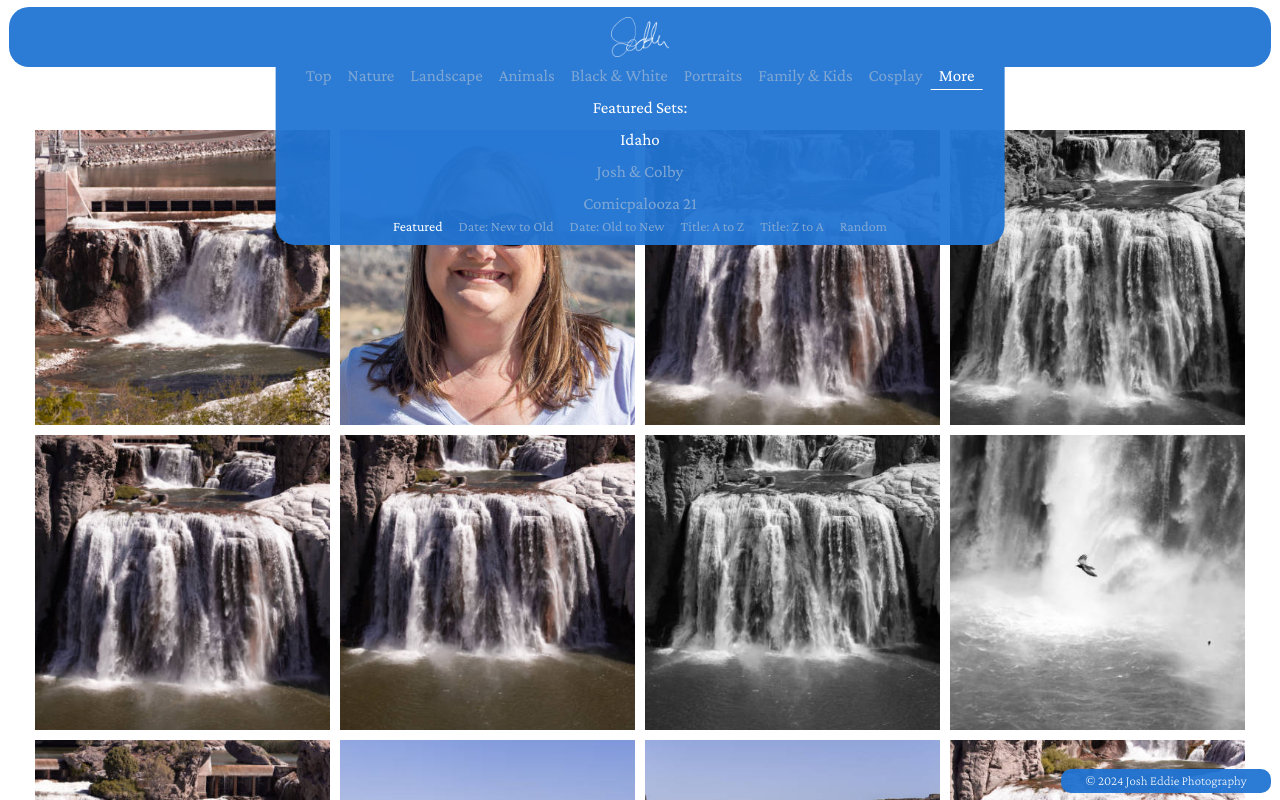
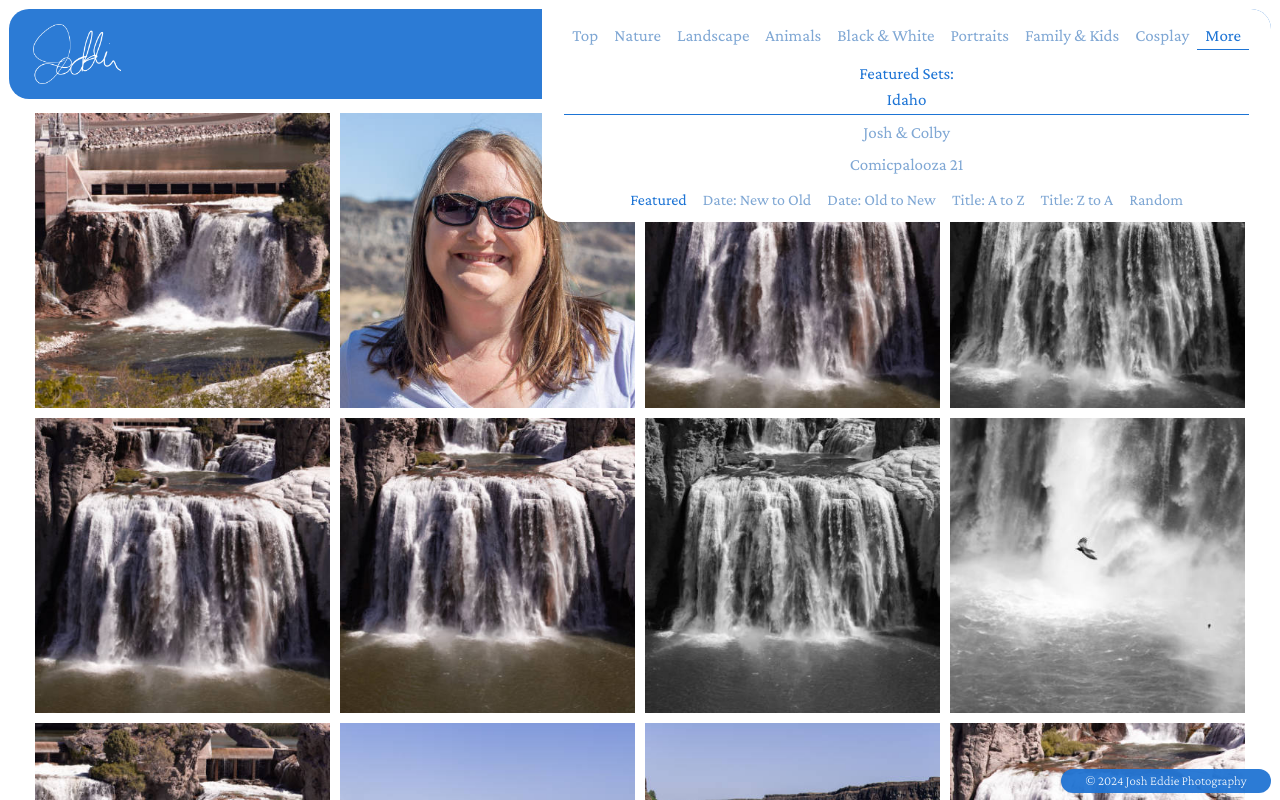
Before and after one commit to JoshEddie/photos_josheddie_com, a React (Create React App) app: page /photos/Idaho in a window 1280 px wide. Both pictures are taken after a click on the button "More". Shown: the top 800 px of the page. Built offline with nearby package versions, Linux system fonts and the light colour scheme.

Commit message:
sort/filter nav css overhaul

```diff
--- a/src/components/ImageBrowserNav.js
+++ b/src/components/ImageBrowserNav.js
@@ -13,14 +13,14 @@ export default function ImageBrowserNav({sortImages}) {
     return (
         <>
         <Header />
-        <nav className="imageSort">
+        <nav className={showMore ? "imageFilter more" : "imageFilter"}>
 
             <Navigation hideShowMore={() => setShowMore(false)}/>
 
             <button className={showMore ? "photoNav active" : "photoNav"} onClick={() => setShowMore(!showMore)}>More</button>
-            {showMore && (<nav className="moreSort" onClick={() => setShowMore(!showMore)}>
+            {showMore && (<nav className="moreFilter" onClick={() => setShowMore(!showMore)}>
                 <Navigation />
-                <span class="photoNav featuredHeader">Featured Sets:</span>
+                <span class="featuredHeader">Featured Sets:</span>
                 <NavLink className='photoNav featuredSet' to="idaho">
                     Idaho
                 </NavLink>
--- a/src/components/SortMenu.js
+++ b/src/components/SortMenu.js
@@ -7,12 +7,7 @@ export default function SortMenu({sortImages}) {
 
     return (
         <>
-        {/* {showSort && (
-            <button className="sortMenu" onClick={() => setShowSort(!showSort)}>Sort by: {currentSort} ⌄</button>
-        )} */}
-        {/* {!showSort && ( */}
-            <>
-            <button className={showSort ? "filterButton active" : "filterButton"} onClick={() => setShowSort(!showSort)}>Filter</button>
+        <button className={showSort ? "sortMenuButton active" : "sortMenuButton"} onClick={() => setShowSort(!showSort)}>Sort By: {currentSort}</button>
         <div className={showSort ? "sortMenu show" : "sortMenu"} onClick={() => setShowSort(!showSort)}>
             <button
                 className={currentSort[0] == 'Featured' ? "photoNav sortButton active" : "photoNav sortButton"}
@@ -21,28 +16,28 @@ export default function SortMenu({sortImages}) {
                     setCurrentSort(['Featured', true]);
                 }}>Featured</button>
             <button
-                    className={currentSort[0] == 'Date' && !currentSort[1] ? "photoNav sortButton active" : "photoNav sortButton"}
+                className={currentSort[0] == 'Date - New to Old' && !currentSort[1] ? "photoNav sortButton active" : "photoNav sortButton"}
                 onClick={() => {
                     sortImages(['date', false]);
-                        setCurrentSort(['Date', false]);
+                    setCurrentSort(['Date - New to Old', false]);
                 }}>Date: New to Old</button>
             <button
-                    className={currentSort[0] == 'Date' && currentSort[1] ? "photoNav sortButton active" : "photoNav sortButton"}
+                className={currentSort[0] == 'Date - Old to New' && currentSort[1] ? "photoNav sortButton active" : "photoNav sortButton"}
                 onClick={() => {
                     sortImages(['date', true]);
-                        setCurrentSort(['Date', true]);
+                    setCurrentSort(['Date - Old to New', true]);
                 }}>Date: Old to New</button>
             <button
-                    className={currentSort[0] == 'Title' && currentSort[1] ? "photoNav sortButton active" : "photoNav sortButton"}
+                className={currentSort[0] == 'Title - A to Z' && currentSort[1] ? "photoNav sortButton active" : "photoNav sortButton"}
                 onClick={() => {
                     sortImages(['title', true]);
-                        setCurrentSort(['Title', true]);
+                    setCurrentSort(['Title - A to Z', true]);
                 }}>Title: A to Z</button>
             <button
-                    className={currentSort[0] == 'Title' && !currentSort[1] ? "photoNav sortButton active" : "photoNav sortButton"}
+                className={currentSort[0] == 'Title - Z to A' && !currentSort[1] ? "photoNav sortButton active" : "photoNav sortButton"}
                 onClick={() => {
                     sortImages(['title', false]);
-                        setCurrentSort(['Title', false]);
+                    setCurrentSort(['Title - Z to A', false]);
                 }}>Title: Z to A</button>
             <button
                 className={currentSort[0] == 'Random' ? "photoNav sortButton active" : "photoNav sortButton"}
@@ -52,7 +47,5 @@ export default function SortMenu({sortImages}) {
                 }}>Random</button>
         </div>
         </>
-        {/* )} */}
-      </>
     )
 }
--- a/src/css/ImageBrowser.css
+++ b/src/css/ImageBrowser.css
@@ -10,7 +10,7 @@
 
 .photoDisplay {
     position: relative;
-    top: 115px;
+    top: 111px;
     left: 0;
     right: 0;
     padding: 0 10px 40px 10px;
@@ -25,18 +25,19 @@
     bottom: 15px;
     left: 50%;
     transform: translate(-50%, 0);
-    border-radius: 10px;
-    min-width: 190px;
+    border-radius: 0 0 20px 20px;
+    min-width: 210px;
+    width: 80%;
     font-size: 13px;
     line-height: 14px;
 	font-weight: 100;
-    padding: 5px 10px
+    padding: 5px 0;
 }
 
-@media screen and (min-width: 900px) {
+@media screen and (min-width: 875px) {
 
     .photoDisplay {
-        top: 125px
+        top: 108px
     }
 
     .copyright {
@@ -44,6 +45,8 @@
         right: 9px;
         bottom: 7px;
         transform: none;
+        border-radius: 20px;
+        max-width: 190px;
     }
 
 
@@ -51,9 +54,9 @@
 
 @media screen and (min-width: 1700px) {
 
-    .photoDisplay {
+    /* .photoDisplay {
         top: 77px
-    }
+    } */
 
 }
 
--- a/src/css/ImageBrowserNav.css
+++ b/src/css/ImageBrowserNav.css
@@ -1,13 +1,13 @@
 .header {
     position: fixed;
-    top: 7px;
+    top: 9px;
     left: 9px;
     right: 9px;
     background-color: #1d74d5; /*Fallback Support*/
     background-color: var(--mainColorRGBA-Opacity95);
     z-index: 50;
     border-radius: 20px 20px 0 0;
-    padding: 10px;
+    padding: 10px 24px;
 }
 
 .header .logo {
@@ -17,10 +17,10 @@
     cursor: pointer;
 }
 
-.imageSort {
+.imageFilter {
     position: fixed;
-    top: 67px;
     z-index: 1000;
+    top: 69px;
     left: 9px;
     right: 9px;
     line-height: 0;
@@ -29,26 +29,28 @@
     background-color: #1d74d5; /*Fallback Support*/
     background-color: var(--mainColorRGBA-Opacity95);
     white-space: nowrap;
-    /* overflow: scroll; */
 }
 
-.filterButton {
+.sortMenuButton {
     position: fixed;
-    right: 25px;
-    top: 20px;
-    font-size: 17px;
-    padding: 8px 15px;
+    bottom: 39px;
+    left: 50%;
+    transform: translateX(-50%);
+    font-size: 15px;
+    padding: 8px 15px 4px 15px;
+    min-width: 210px;
+    width: 80%;
     border: none;
-    border-radius: 10px;
-    background-color: #7fa7d4; /*Fallback Variable Support*/
-    background-color: var(--lightAccentHex);
+    border-radius: 20px 20px 0 0;
+    background-color: #1d74d5; /*Fallback Variable Support*/
+    background-color: var(--mainColorRGBA-Opacity95);
     z-index: 1000;
     cursor: pointer;
     color: #ffffff;
 }
 
-.filterButton:hover,
-.filterButton.active {
+.sortMenuButton:hover,
+.sortMenuButton.active {
     background-color: #ffffff;
     color: #1d74d5; /*Fallback Support*/
     color: var(--mainColorHex);
@@ -57,15 +59,15 @@
 .sortMenu {
     position: fixed;
     z-index: 1000;
-    padding: 15px 15px 0 15px;
-    border-radius: 20px;
+    padding: 10px 0;
+    border-radius: 20px 20px 0 0;
+    bottom: 39px;
     left: 50%;
-    top: 50%;
+    transform: translateX(-50%);
     max-width: 90%;
-    width: 200px;
-    transform: translate(-50%, -50%);
-    background-color: #1d74d5; /*Fallback Support*/
-    background-color: var(--mainColorRGBA-Opacity95);
+    width: 80%;
+    min-width: 210px;
+    background-color: #ffffff;
     display: none;
 }
 
@@ -86,148 +88,23 @@
 }
 
 .sortButton {
-    font-size: 17px;
-    padding: 0 8px 15px 8px;
+    font-size: 16px;
+    padding: 4px;
+    margin: 4px auto;
     display: block;
-    margin: 0 auto;
 }
 
-.moreSort {
-    max-width: 300px;
-    margin-left: auto;
-    margin-right: auto
-}
-
-.moreSort .photoNav {
+.moreFilter .photoNav {
     display: block;
     padding: 9px 8px 6px 8px;
 }
 
 .featuredHeader {
     color: #ffffff;
-    padding-bottom: 0;
-    padding-top: 15px;
+    padding: 15px 8px 0 8px;
+    font-size: 17px;
+    line-height: 17px;
     cursor: default;
-}
-
-.imageSort .nav4, .imageSort .nav5, .imageSort .nav6, .imageSort .nav7, .imageSort .nav8,
-.imageSort .nav9, .imageSort .nav10, .imageSort .nav11, .imageSort .nav12, .imageSort .nav13,
-.imageSort .nav14, .imageSort .nav15, .imageSort .nav16, .imageSort .navAll,
-.moreSort .nav1, .moreSort .nav2, .moreSort .nav3,
-.imageSort .navFeatured, .imageSort .featuredHeader {
-    display: none;
-}
-
-.moreSort .nav4, .moreSort .nav5, .moreSort .nav6, .moreSort .nav7, .moreSort .nav8,
-.moreSort .nav9, .moreSort .nav10, .moreSort .nav11, .moreSort .nav12,
-.moreSort .nav13, .moreSort .nav14, .moreSort .nav15, .moreSort .nav16, .moreSort .navAll,
-.moreSort .navFeatured, .moreSort .featuredHeader {
-    display: block;
-}
-
-@media screen and (min-width: 400px) {.imageSort .nav4 {display: inline-block} .moreSort .nav4 {display: none;}}
-@media screen and (min-width: 525px) {.imageSort .nav5 {display: inline-block} .moreSort .nav5 {display: none;}}
-@media screen and (min-width: 600px) {.imageSort .nav6 {display: inline-block} .moreSort .nav6 {display: none;}}
-@media screen and (min-width: 700px) {.imageSort .nav7 {display: inline-block} .moreSort .nav7 {display: none;}}
-@media screen and (min-width: 800px) {.imageSort .nav8 {display: inline-block} .moreSort .nav8 {display: none;}}
-@media screen and (min-width: 800px) {.imageSort .nav9 {display: inline-block} .moreSort .nav9 {display: none;}}
-
-@media screen and (min-width: 405px) {
-
-    .imageSort a.active {
-        display: inline-block;
-    }
-
-    .moreSort .photoNav.active {
-        display: none
-    }
-
-}
-
-@media screen and (min-width: 900px) {
-
-    .imageSort {
-        top: 67px;
-        left: 50%;
-        transform: translateX(-50%);
-        right: auto;
-    }
-
-    .filterButton {
-        display: none;
-    }
-
-    .sortMenu {
-        position: static;
-        transform: translate(0, 0);
-        margin: 0 auto;
-        display: block;
-        background-color: transparent;
-        padding: 0;
-        width: auto;
-    }
-
-    .sortButton {
-        display: inline-block;
-        font-size: 14px;
-        padding-bottom: 0;
-    }
-
-    .header {
-        border-radius: 20px;
-    }
-
-}
-
-/* @media screen and (min-width: 1400px) {
-
-    .sortMenu {
-        top: 15px;
-        right: 9px;
-        left: auto;
-        bottom: auto;
-        transform: none;
-        width: auto;
-        background-color: transparent;
-        display: block;
-    }
-
-    .sortButton {
-        display: inline-block;
-    }
-
-} */
-
-@media screen and (min-width: 1700px) {
-
-    .header {
-        height: auto;
-    }
-
-    .imageSort{
-        top: 28px;
-        left: 9px;
-        background-color: transparent;
-        transform: none;
-    }
-
-    .sortMenu {
-        position: fixed;
-        top: 28px;
-        right: 22px;
-        left: auto;
-        bottom: auto;
-        transform: none;
-        width: auto;
-        background-color: transparent;
-        display: block;
-    }
-
-    .sortButton {
-        display: inline-block;
-        font-size: 17px;
-    }
-
 }
 
 .photoNav.active,
@@ -236,14 +113,128 @@
     border-bottom: 1px solid #ffffff;
 }
 
-.moreSort .photoNav.featuredSet {
-    display: block;
+.sortButton:hover,
+.sortButton.active {
+    color: var(--mainColorHex);
     border-bottom: none;
 }
 
-.sortButton:hover,
-.sortButton.active,
-.moreSort .photoNav:hover,
-.moreSort .photoNav.active {
+.imageFilter .nav4, .imageFilter .nav5, .imageFilter .nav6, .imageFilter .nav7, .imageFilter .nav8,
+.imageFilter .nav9, .imageFilter .nav10, .imageFilter .nav11, .imageFilter .nav12, .imageFilter .nav13,
+.imageFilter .nav14, .imageFilter .nav15, .imageFilter .nav16, .imageFilter .navAll,
+.moreFilter .nav1, .moreFilter .nav2, .moreFilter .nav3 {
+    display: none;
+}
+
+.moreFilter .nav4, .moreFilter .nav5, .moreFilter .nav6, .moreFilter .nav7, .moreFilter .nav8,
+.moreFilter .nav9, .moreFilter .nav10, .moreFilter .nav11, .moreFilter .nav12,
+.moreFilter .nav13, .moreFilter .nav14, .moreFilter .nav15, .moreFilter .nav16, .moreFilter .navAll,
+.moreFilter .navFeatured, .moreFilter .featuredHeader {
+    display: block;
+}
+
+@media screen and (min-width: 400px) {.imageFilter .nav4 {display: inline-block} .moreFilter .nav4 {display: none;}}
+@media screen and (min-width: 525px) {.imageFilter .nav5 {display: inline-block} .moreFilter .nav5 {display: none;}}
+@media screen and (min-width: 600px) {.imageFilter .nav6 {display: inline-block} .moreFilter .nav6 {display: none;}}
+@media screen and (min-width: 700px) {.imageFilter .nav7 {display: inline-block} .moreFilter .nav7 {display: none;}}
+@media screen and (min-width: 800px) {.imageFilter .nav8 {display: inline-block} .moreFilter .nav8 {display: none;}}
+@media screen and (min-width: 800px) {.imageFilter .nav9 {display: inline-block} .moreFilter .nav9 {display: none;}}
+
+@media screen and (min-width: 405px) {
+
+    .imageFilter a.active {
+        display: inline-block;
+    }
+
+    .moreFilter .photoNav.active {
+        display: none
+    }
+
+}
+
+@media screen and (min-width: 875px) {
+
+    .header {
+        border-radius: 20px;
+        text-align: left;
+        padding: 15px 24px;
+    }
+
+    .header .logo {
+        height: 60px;
+    }
+
+    .sortMenu {
+        padding: 15px 15px 0 15px;
+        border-radius: 20px;
+    }
+
+    .imageFilter {
+        top: 9px;
+        left: auto;
+        background-color: transparent;
+        padding-top: 18px;
+    }
+
+    .imageFilter.more {
+        background-color: #ffffff;
+        border-radius: 0 20px 20px 20px;
+    }
+
+    .sortMenuButton {
+        display: none;
+    }
+
+    .sortMenu {
+        position: static;
+        transform: translate(0, 0);
+        display: block;
+        padding: 0;
+        min-width: 98%;
+        padding: 4px 1%;
+        margin-top: 8px;
+    }
+
+    .sortButton {
+        display: inline-block;
+        padding: 0 8px;
+        margin: 0 auto;
+    }
+
+    .featuredHeader {
+        color: var(--mainColorHex);
+    }
+
+    .imageFilter.more .photoNav.active,
+    .imageFilter.more .photoNav:hover {
+        color: var(--mainColorHex);
+        border-bottom: 1px solid var(--mainColorHex);
+    }
+
+    .moreFilter .photoNav.featuredSet:hover {
+        border-bottom: none;
+    }
+
+    .imageFilter.more .photoNav.sortButton:hover,
+    .imageFilter.more .photoNav.sortButton.active {
+        border-bottom: none;
+    }
+
+}
+
+@media screen and (min-width: 1600px) {
+
+    .header {
+        text-align: center;
+    }
+
+}
+
+.moreFilter .photoNav.featuredSet {
+    display: block;
+}
+
+.moreFilter .photoNav:hover,
+.moreFilter .photoNav.active {
     border-bottom: none;
 }
```
Lines whose indentation alone changed are shown as unchanged.
